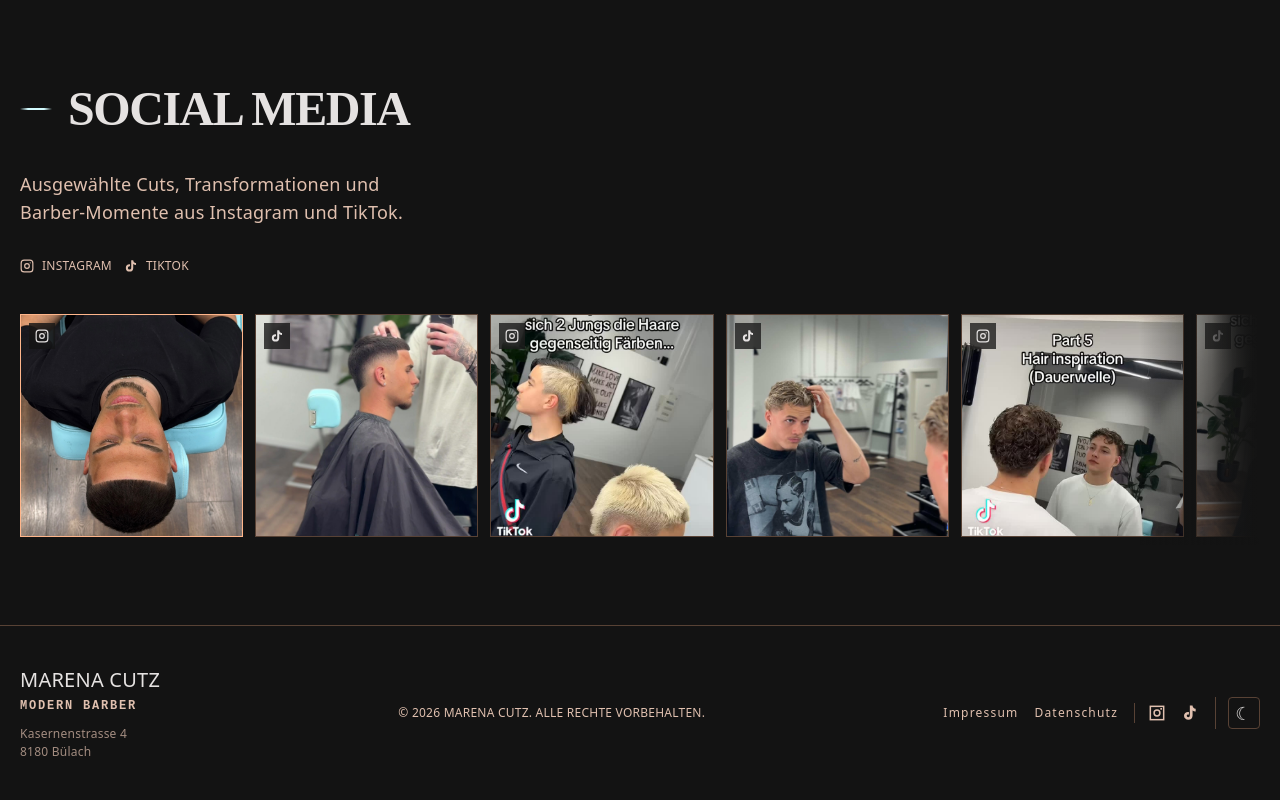
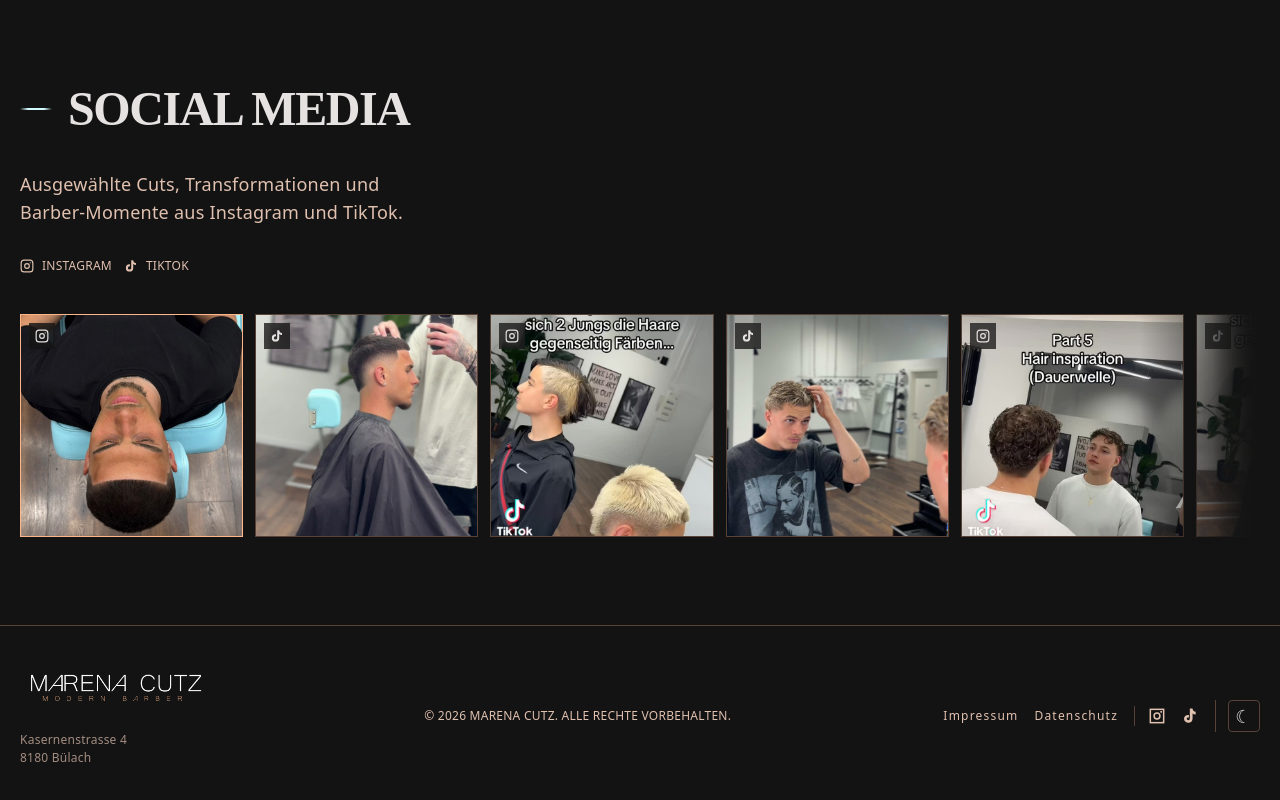
Before and after one commit to luxus/marena-cutz, an Astro site: page / in a window 1280 px wide. Shown: the part 2809-3609 px from the top of the page. Built offline with nearby package versions, Linux system fonts and the light colour scheme; Astro itself is replaced by a stand-in of ours.

Commit message:
feat: use logo.webp in footer

```diff
--- a/src/components/Footer.astro
+++ b/src/components/Footer.astro
@@ -10,10 +10,21 @@ const s = settingsEntry!.data;
 
 <footer class="border-t border-outline-variant bg-background px-5 py-10 pb-28 md:pb-10">
   <div class="mx-auto flex max-w-7xl flex-col gap-8 md:flex-row md:items-center md:justify-between">
-    <div class="leading-none">
-      <a href="/" class="text-title-md uppercase hover:text-primary">{s.name}</a>
-      <div class="mt-1 text-label-caps text-on-surface-variant">{s.tagline}</div>
-      <div class="mt-3 text-xs text-on-surface-variant opacity-70 space-y-0.5">
+    <div>
+      <a
+        href="/"
+        class="inline-flex focus-visible:outline focus-visible:outline-2 focus-visible:outline-primary"
+      >
+        <img
+          src="/images/logo.webp"
+          alt={`${s.name} – ${s.tagline}`}
+          width="2983"
+          height="700"
+          class="site-logo-footer"
+          loading="lazy"
+        />
+      </a>
+      <div class="mt-4 text-xs text-on-surface-variant opacity-70 space-y-0.5">
         <div>{s.address}</div>
         <div>{s.zipCity}</div>
       </div>
--- a/src/styles/global.css
+++ b/src/styles/global.css
@@ -903,6 +903,23 @@ img {
   }
 }
 
+.site-logo-footer {
+  display: block;
+  height: 2.35rem;
+  width: auto;
+  max-height: 2.35rem;
+  max-width: 10.5rem;
+  object-fit: contain;
+}
+
+@media (min-width: 768px) {
+  .site-logo-footer {
+    height: 2.65rem;
+    max-height: 2.65rem;
+    max-width: 12rem;
+  }
+}
+
 /* Hero entrance animations */
 .hero-text {
   opacity: 0;
```
